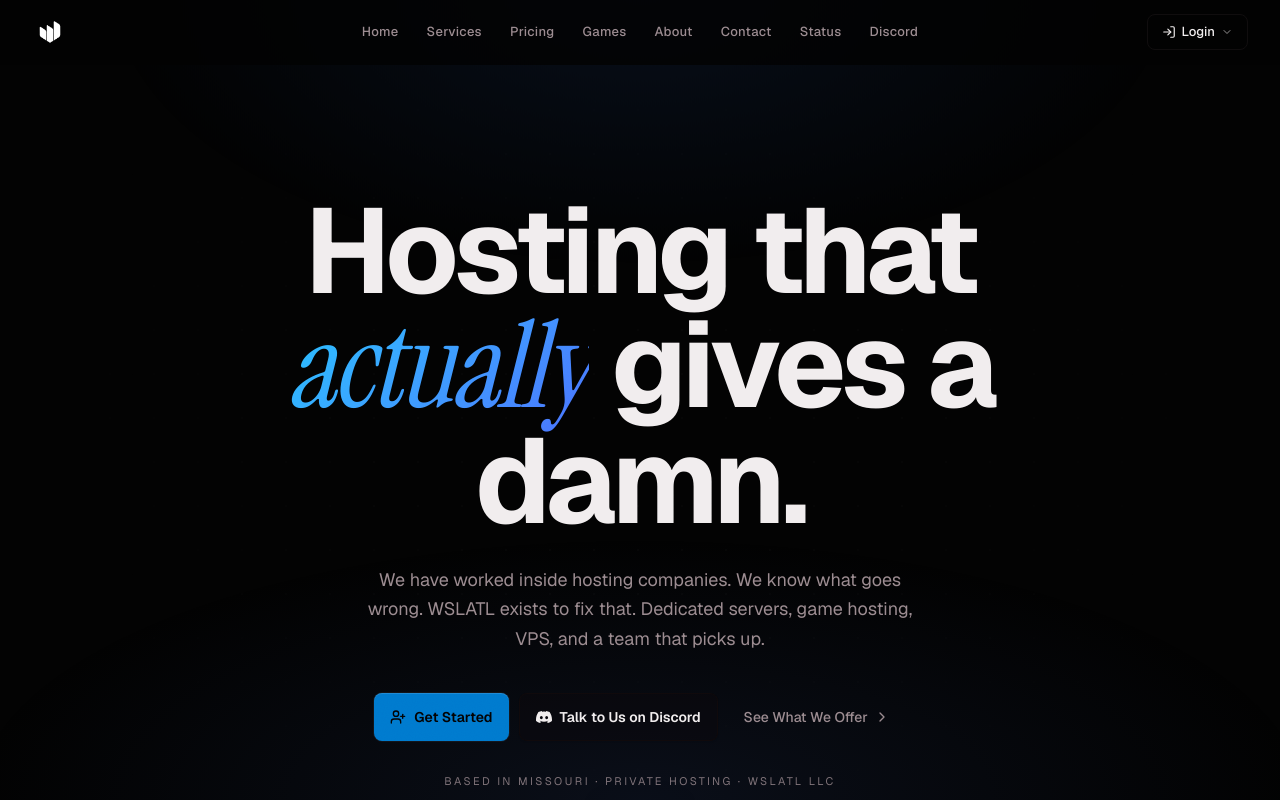
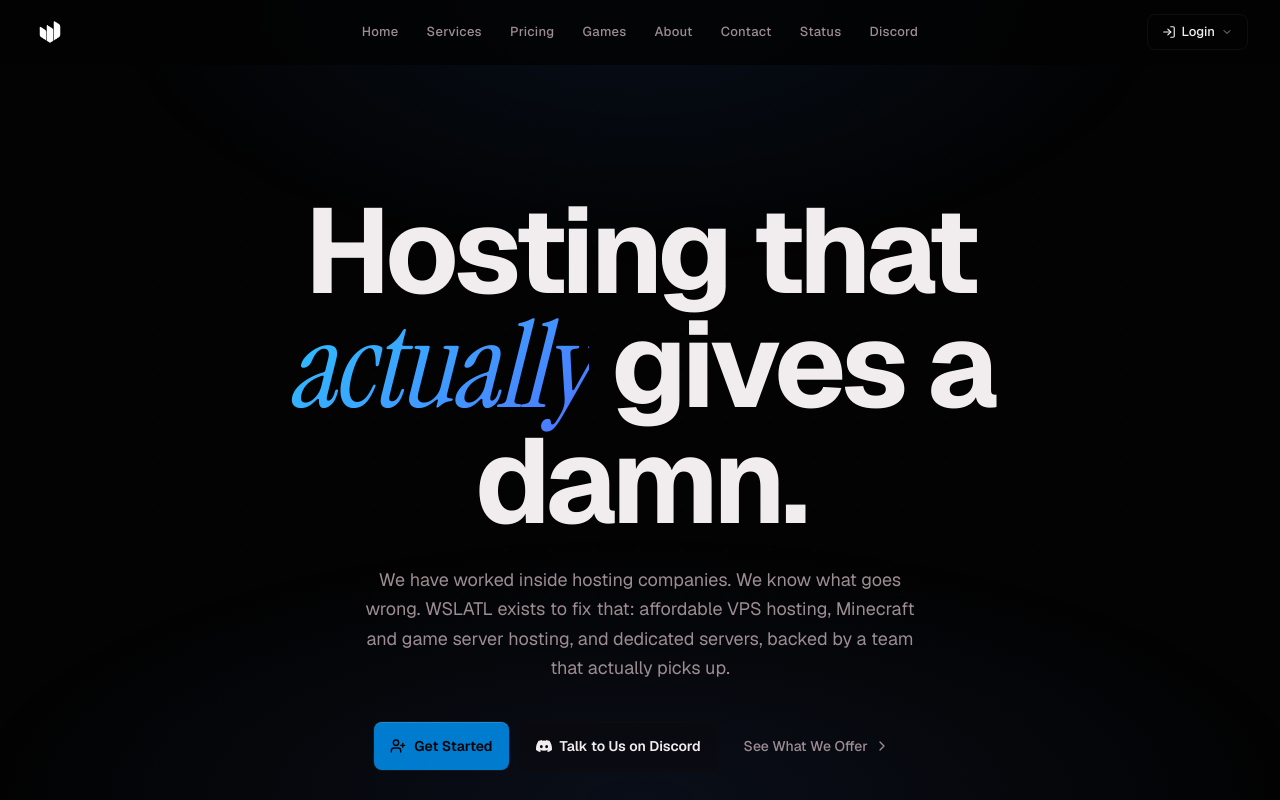
Before and after one commit to wslatl/wslatl.com, a Next.js app: page / in a window 1280 px wide. Shown: the top 800 px of the page. Built offline with nearby package versions, Linux system fonts and the light colour scheme.

Commit message:
Work real search phrases (VPS hosting, game server hosting) into the homepage hero and services copy
Meta tags and JSON-LD covered the keywords, but the actual on-page headline and
intro text search engines weigh most heavily were pure brand voice with no
searchable product terms in them.

```diff
--- a/components/sections/hero.tsx
+++ b/components/sections/hero.tsx
@@ -26,7 +26,8 @@ export function Hero() {
           style={{ animationDelay: '0.2s' }}
         >
           We have worked inside hosting companies. We know what goes wrong. WSLATL exists
-          to fix that. Dedicated servers, game hosting, VPS, and a team that picks up.
+          to fix that: affordable VPS hosting, Minecraft and game server hosting, and
+          dedicated servers, backed by a team that actually picks up.
         </p>
 
         <div
--- a/components/sections/services.tsx
+++ b/components/sections/services.tsx
@@ -19,7 +19,8 @@ export function Services() {
               <span className="font-serif italic font-normal text-foreground/90">Nothing outsourced.</span>
             </h2>
             <p className="text-muted-foreground text-lg max-w-lg mx-auto">
-              From raw dedicated hardware to game servers, all managed personally by our team.
+              Dedicated servers, VPS hosting, and game server hosting, all managed personally
+              by our team.
             </p>
           </div>
         </Reveal>
```
